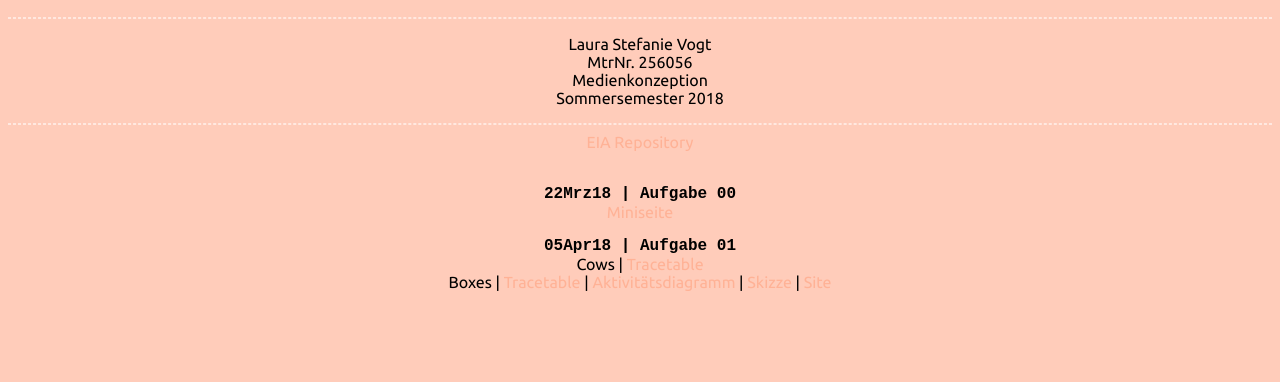
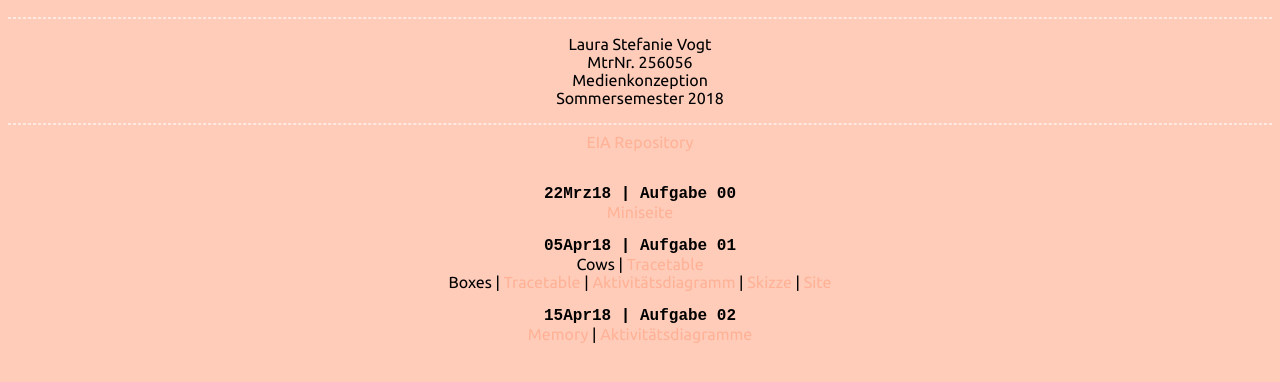
Before and after one commit to steflaur/EIA2, a plain HTML site: page index.html in a window 1280 px wide. Shown: the part 110-492 px from the top of the page. Drawn offline with Linux system fonts and the light colour scheme.

Commit message:
15/04 | 18:00

```diff
--- a/index.html
+++ b/index.html
@@ -67,6 +67,15 @@ nicht kopiert und auch nicht diktiert.
 	    		</li>
     		</ul>
 
+    		<ul>
+	    		<li><p>15Apr18 | Aufgabe 02</p></li>
+	    		<li>
+	    			<a href="https://steflaur.github.io/EIA2/A02/index.html" target="_blank">Memory</a>
+	    			| <a href="https://steflaur.github.io/EIA2/A02/doc/aktDiaNeu.pdf" target="_blank">Aktivitätsdiagramme</a>
+	    		</li>
+
+    		</ul>
+
     	</div>
 
     </body>
```
